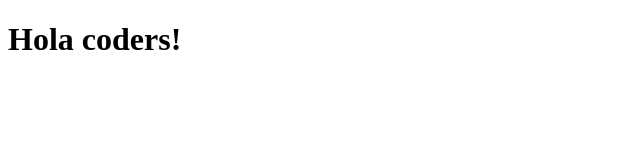
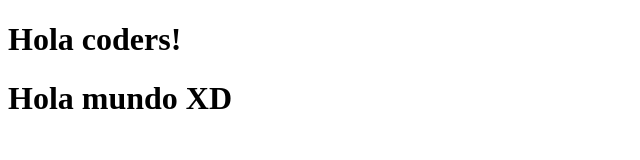
Before and after one commit to CristianMontoya98/pruebaGithub, a plain HTML site: page index.html in a window 1280 px wide. Shown: the whole page, without its empty margins (0-640 px from the left). Drawn offline with Linux system fonts and the light colour scheme.

Commit message:
Add an H1

```diff
--- a/index.html
+++ b/index.html
@@ -8,5 +8,6 @@
     </head>
     <body>
         <h1>Hola coders!</h1>
+        <h1>Hola mundo XD</h1>
     </body>
 </html>
```
